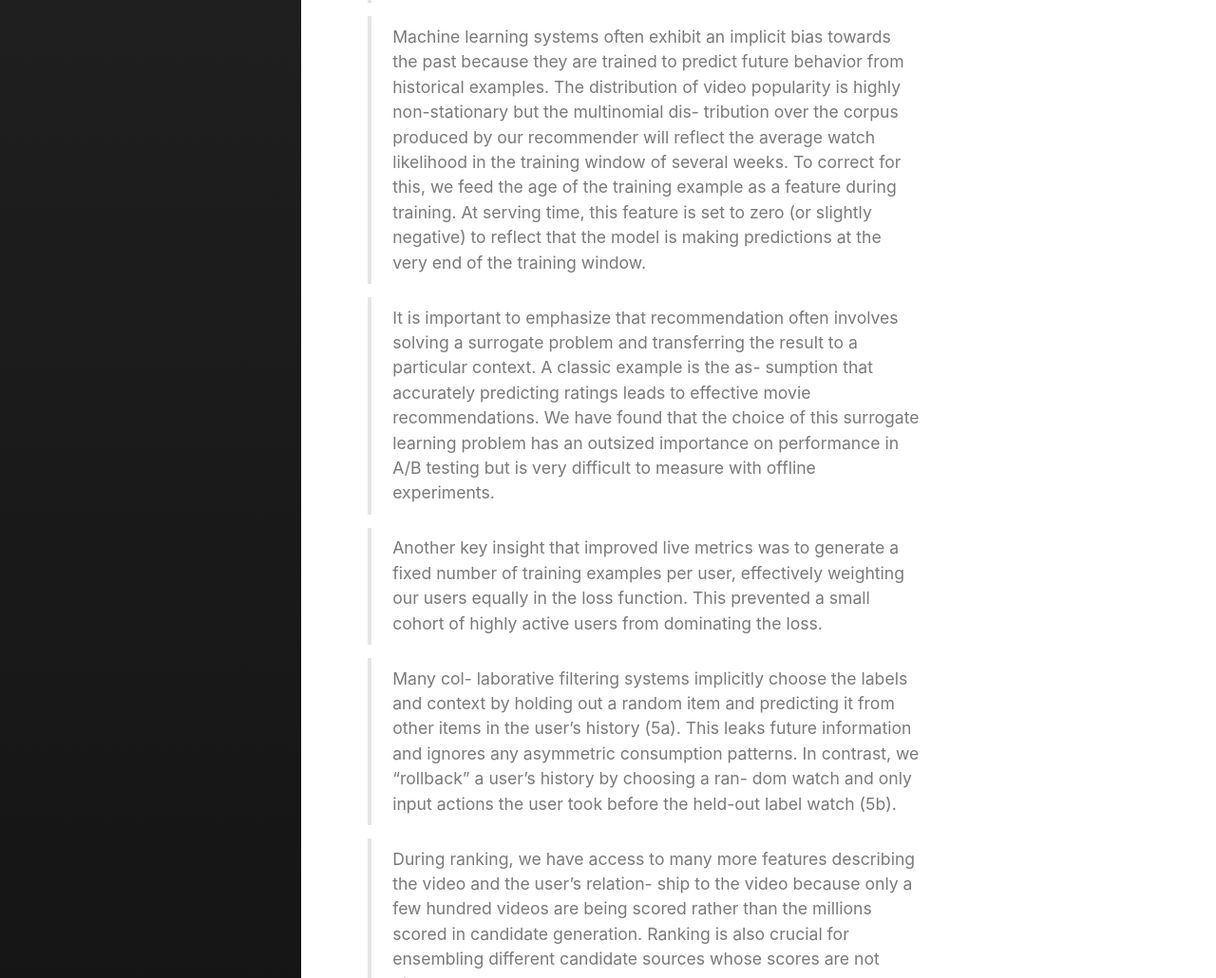
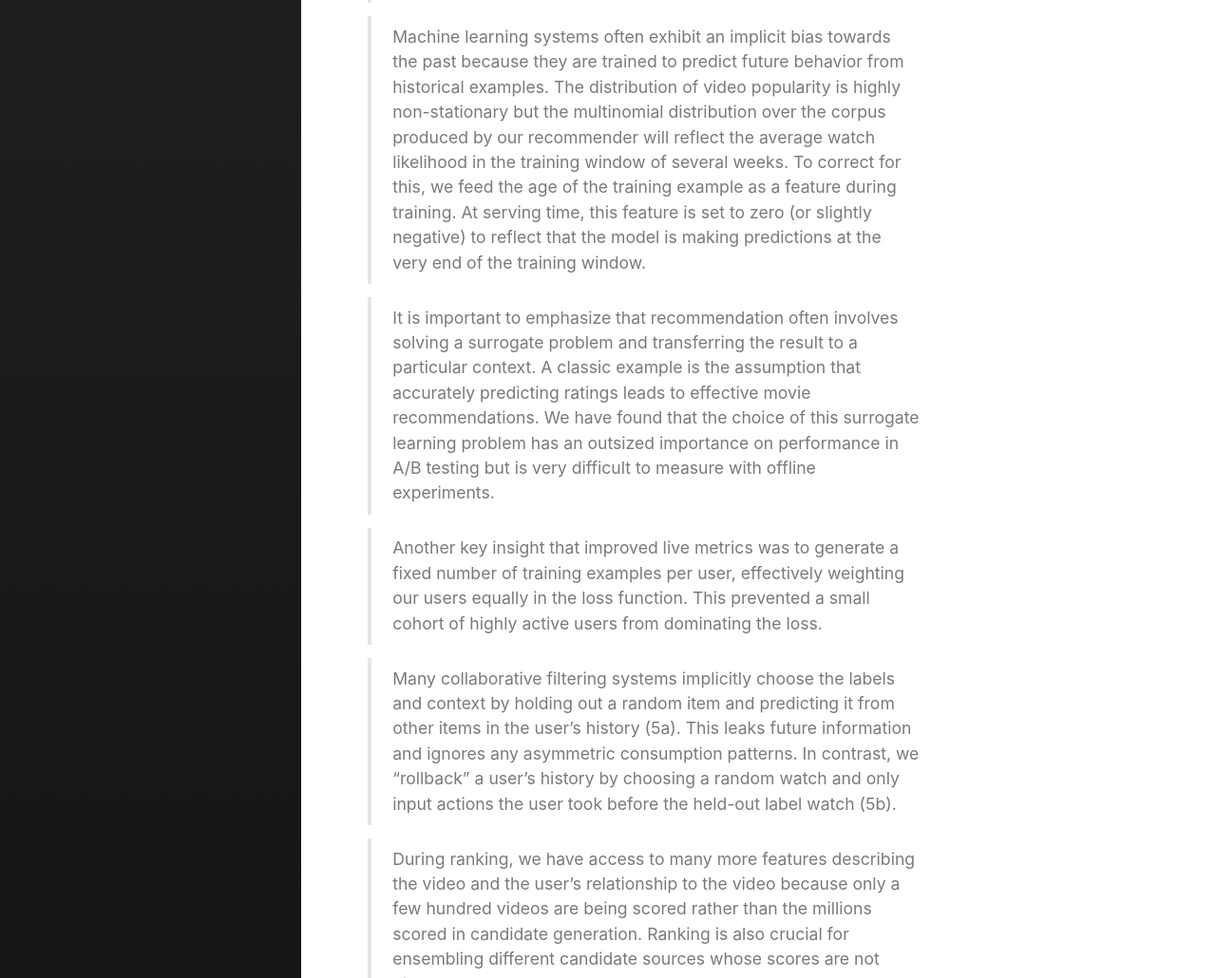
Before and after one commit to FreddieK/FreddieK.github.io, a Jekyll site: the page built from _posts/2018-05-02-Recommendations.md, in a window 1280 px wide. Shown: the part 2040-3070 px from the top of the page at 95% size. Built offline with Jekyll 4.4.1, drawn with Linux system fonts in a browser that asks for light colours; comment, search, counter and statistics services are not loaded; some of the changed text lies outside the part shown.

Commit message:
Fixed formatting of quotations

```diff
--- a/_posts/2018-05-02-Recommendations.md
+++ b/_posts/2018-05-02-Recommendations.md
@@ -20,23 +20,21 @@ Main takeaways from the papers [Two Decades of Recommender Systems at Amazon.com
 
 > Curiously, we found that the meaning of related items also can be emergent, arising from the data, and discovered by customers themselves. Consider the items people look at versus the items they purchase. For books, music, and other low-cost items, people tend to look at and purchase the same thing. For many expensive items, and especially for non-media items, what people view and what they purchase can be radically different.
 
-> Understanding the role of time is important for improving the quality of recommendations. For example, when computing the related items table, how related a purchase is to another purchase depends heavily on their proximity in time. If a customer buys a book five months after buying another book, this is weaker evidence for the books being related than if the customer had purchased them on the same day. Time directionality also can be helpful. For example, the
-fact that customers tend to buy a memory card after buying a camera, rather than the other way around, might be a good hint that we shouldn’t recommend the camera when someone buys
-the memory card. Sometimes, items are bought sequentially, such as a book, movie, or TV series, and recommendations should be for what you want to do next.
+> Understanding the role of time is important for improving the quality of recommendations. For example, when computing the related items table, how related a purchase is to another purchase depends heavily on their proximity in time. If a customer buys a book five months after buying another book, this is weaker evidence for the books being related than if the customer had purchased them on the same day. Time directionality also can be helpful. For example, the fact that customers tend to buy a memory card after buying a camera, rather than the other way around, might be a good hint that we shouldn’t recommend the camera when someone buys the memory card. Sometimes, items are bought sequentially, such as a book, movie, or TV series, and recommendations should be for what you want to do next.
 
 > Immediate intent is a factor in diversity as well. When someone is clearly seeking something specific, recommendations should be narrow to help them quickly find what they need. But when intent is unclear or uncertain, discovery and serendipity should be the goal.
 
 ## Deep Neural Networks for YouTube recommendations
 > Search history is treated similarly to watch history - each query is tokenized into unigrams and bigrams and each token is embedded. Once averaged, the user’s tokenized, embedded queries represent a summarized dense search history. Demographic features are important for providing priors so that the recommendations behave reasonably for new users. The user’s geographic region and device are embedded and concatenated. Simple binary and continuous features such as the user’s gender, logged-in state and age are input directly into the network as real values normalized to.
 
-> Machine learning systems often exhibit an implicit bias towards the past because they are trained to predict future behavior from historical examples. The distribution of video popularity is highly non-stationary but the multinomial dis- tribution over the corpus produced by our recommender will reflect the average watch likelihood in the training window of several weeks. To correct for this, we feed the age of the training example as a feature during training. At serving time, this feature is set to zero (or slightly negative) to reflect that the model is making predictions at the very end of the training window.
+> Machine learning systems often exhibit an implicit bias towards the past because they are trained to predict future behavior from historical examples. The distribution of video popularity is highly non-stationary but the multinomial distribution over the corpus produced by our recommender will reflect the average watch likelihood in the training window of several weeks. To correct for this, we feed the age of the training example as a feature during training. At serving time, this feature is set to zero (or slightly negative) to reflect that the model is making predictions at the very end of the training window.
 
-> It is important to emphasize that recommendation often involves solving a surrogate problem and transferring the result to a particular context. A classic example is the as- sumption that accurately predicting ratings leads to effective movie recommendations. We have found that the choice of this surrogate learning problem has an outsized importance on performance in A/B testing but is very difficult to measure with offline experiments.
+> It is important to emphasize that recommendation often involves solving a surrogate problem and transferring the result to a particular context. A classic example is the assumption that accurately predicting ratings leads to effective movie recommendations. We have found that the choice of this surrogate learning problem has an outsized importance on performance in A/B testing but is very difficult to measure with offline experiments.
 
 > Another key insight that improved live metrics was to generate a fixed number of training examples per user, effectively weighting our users equally in the loss function. This prevented a small cohort of highly active users from dominating the loss.
 
-> Many col- laborative filtering systems implicitly choose the labels and context by holding out a random item and predicting it from other items in the user’s history (5a). This leaks future information and ignores any asymmetric consumption patterns. In contrast, we “rollback” a user’s history by choosing a ran- dom watch and only input actions the user took before the held-out label watch (5b).
+> Many collaborative filtering systems implicitly choose the labels and context by holding out a random item and predicting it from other items in the user’s history (5a). This leaks future information and ignores any asymmetric consumption patterns. In contrast, we “rollback” a user’s history by choosing a random watch and only input actions the user took before the held-out label watch (5b).
 
-> During ranking, we have access to many more features describing the video and the user’s relation- ship to the video because only a few hundred videos are being scored rather than the millions scored in candidate generation. Ranking is also crucial for ensembling different candidate sources whose scores are not directly comparable.
+> During ranking, we have access to many more features describing the video and the user’s relationship to the video because only a few hundred videos are being scored rather than the millions scored in candidate generation. Ranking is also crucial for ensembling different candidate sources whose scores are not directly comparable.
 
 > We observe that the most important signals are those that describe a user’s previous interaction with the item itself and other similar items, matching others’ experience in ranking ads [7]. As an example, consider the user’s past history with the channel that uploaded the video being scored - how many videos has the user watched from this channel? When was the last time the user watched a video on this topic? These continuous features describing past user actions on related items are particularly powerful because they generalize well across disparate items.
```
